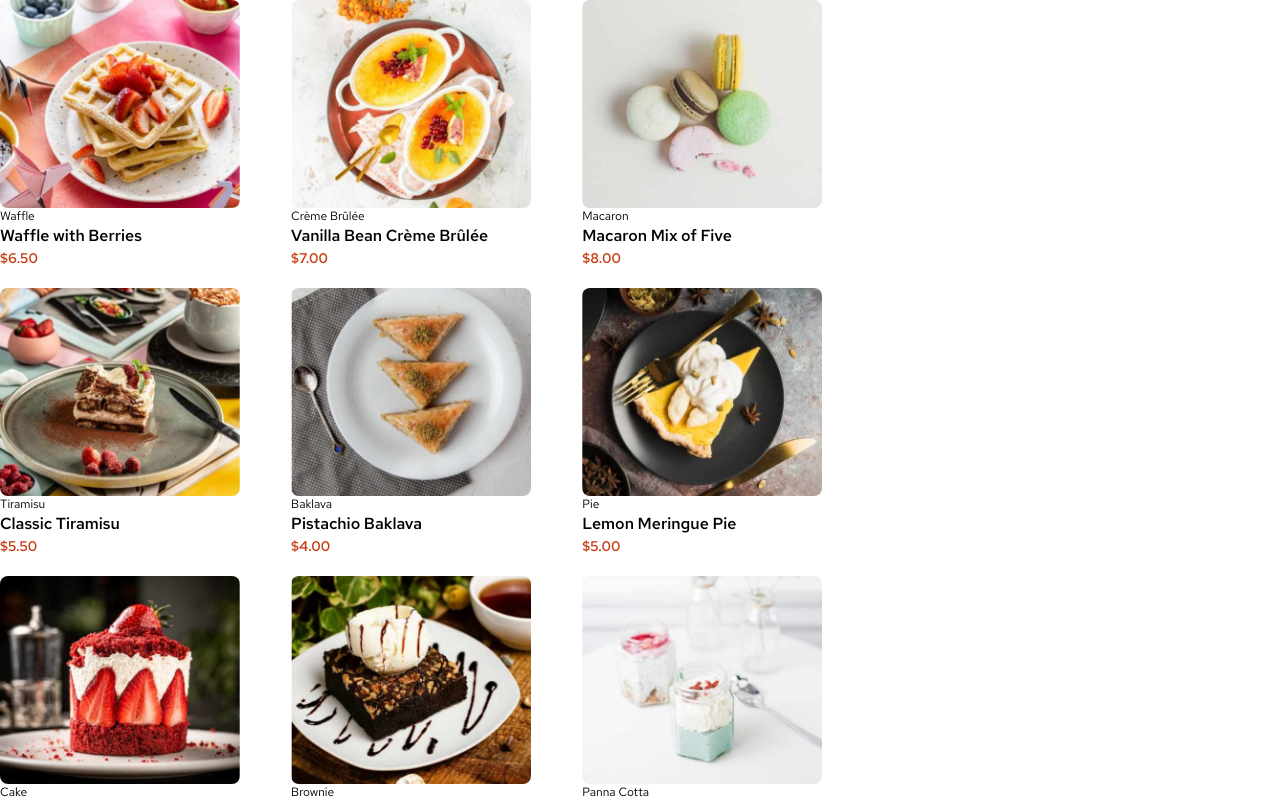
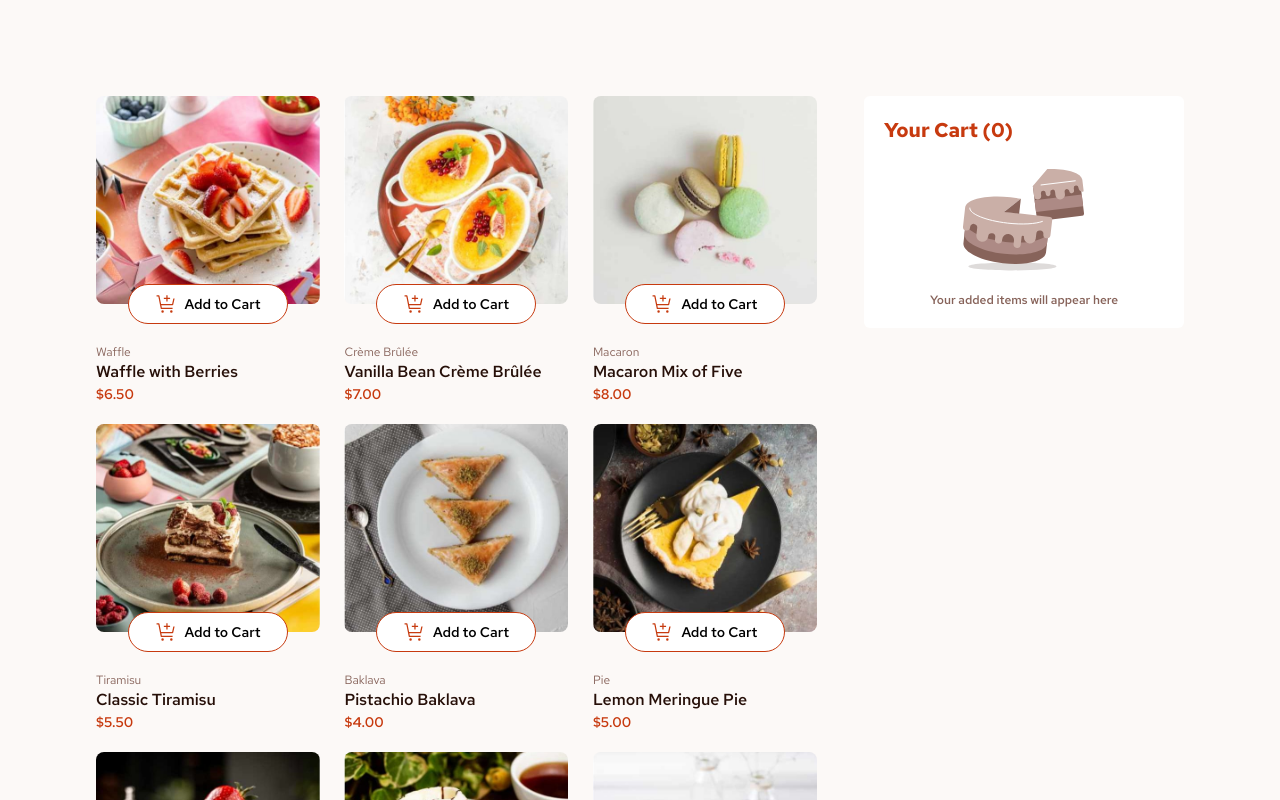
Before and after one commit to azalyarahmatika/product-list-with-cart, a React (Vite) app: page / in a window 1280 px wide. Shown: the top 800 px of the page. Built offline with nearby package versions, Linux system fonts and the light colour scheme.

Commit message:
adding cart

```diff
--- a/src/App.jsx
+++ b/src/App.jsx
@@ -5,6 +5,7 @@ import YourCart from "./components/YourCart";
 function App() {
   const [menus, setMenus] = useState([]);
   const [isLoading, setIsLoading] = useState(true);
+  const [cartItems, setCartItems] = useState([]);
 
   useEffect(() => {
     fetch('../src/assets/data.json')
@@ -19,16 +20,27 @@ function App() {
       });
   }, []);
 
-  // console.log(menus)
+  function handleInputCartItems(newItem) {
+    setCartItems(prevCartItems => [...prevCartItems, newItem]);
+  }
+
+  function onDeleteItem(itemName) {
+    setCartItems(prevCartItems => prevCartItems.filter(item => item.name !== itemName));
+  }
+
+  function handleDeleteCartItem() {
+
+  }
+
   return (
     <>
     {isLoading ? (
       <p>Loading...</p>
     ) : (
-      <>
-        <Cards menus={menus} />
-        <YourCart />
-      </>
+      <div className="flex bg-rose_50 p-24 justify-between">
+        <Cards menus={menus} handleInputCartItems={handleInputCartItems} handleDeleteCartItem={handleDeleteCartItem}/>
+        <YourCart cartItems={cartItems} onDeleteItem={onDeleteItem}/>
+      </div>
     )}
   </>
   )
--- a/src/components/AddToCard.jsx
+++ b/src/components/AddToCard.jsx
@@ -1,7 +1,64 @@
-function AddToCard() {
+import { useState } from 'react';
+import PropTypes from 'prop-types';
+import cart from '../../public/images/icon-add-to-cart.svg';
+import increment from '../../public/images/icon-increment-quantity.svg';
+import decrement from '../../public/images/icon-decrement-quantity.svg';
+import '../styles/index.css';
+
+function AddToCard({ menu, handleInputCartItems, handleDeleteCartItem }) {
+  const [isHovered, setIsHovered] = useState(false);
+  const [isIncrementHovered, setIsIncrementHovered] = useState(false);
+  const [isDecrementHovered, setIsDecrementHovered] = useState(false);
+  const [qty, setQty] = useState(0);
+
+  function handleIncrement() {
+    setQty(qty + 1);
+    handleInputCartItems(menu)
+  }
+
+  function handleDecrement() {
+    qty>0 ? setQty(qty-1): '';
+    handleDeleteCartItem(menu)
+  }
+
   return(
-    <div></div>
+    <div className='w-40 h-10 font-redhat bg-white border rounded-full overflow-hidden border-red absolute bottom-0 translate-y-1/2 left-1/2 -translate-x-1/2 items-center justify-center'
+    onMouseEnter={() => setIsHovered(true)}
+    onMouseLeave={() => setIsHovered(false)}>
+
+      {!isHovered && (
+        <div className='flex gap-2 w-full h-full justify-center items-center'>
+        <img src={cart} alt="Cart Icon" />
+        <p className='text-sm font-semibold'>Add to Cart</p>
+      </div>
+      )}
+
+      {isHovered && (
+        <div className='flex gap-5 w-full h-full justify-between items-center bg-red px-3'>
+          <div className='border border-white h-4 w-4 rounded-full flex justify-center items-center hover:bg-white cursor-pointer group'
+          onMouseEnter={() => setIsDecrementHovered(true)}
+          onMouseLeave={() => setIsDecrementHovered(false)}
+          onClick={()=> handleDecrement()}>
+            <img  className={`${isDecrementHovered ? 'custom-filter' : ''} `} src={decrement} alt="decrement" />
+          </div>
+          <p className='text-sm text-white'>{qty}</p>
+          <div className='border border-white h-4 w-4 rounded-full flex justify-center items-center hover:bg-white cursor-pointer group'
+          onMouseEnter={() => setIsIncrementHovered(true)}
+          onMouseLeave={() => setIsIncrementHovered(false)}
+          onClick={()=> handleIncrement()}>
+            <img className={`${isIncrementHovered ? 'custom-filter' : ''} `} src={increment} alt="Increment" />
+          </div>
+        </div>
+      )}
+
+    </div>
   )
 }
 
+AddToCard.propTypes = {
+  menu: PropTypes.object.isRequired,
+  handleInputCartItems: PropTypes.func,
+  handleDeleteCartItem: PropTypes.func
+}
+
 export default AddToCard;
--- a/src/components/Card.jsx
+++ b/src/components/Card.jsx
@@ -2,7 +2,7 @@ import PropTypes from 'prop-types';
 import { useState } from 'react';
 import AddToCard from "./AddToCard";
 
-function Card({ menu }) {
+function Card({ menu, handleInputCartItems, handleDeleteCartItem }) {
   const [isLoading, setIsLoading] = useState(true);
 
   const handleImageLoad = () => {
@@ -12,28 +12,28 @@ function Card({ menu }) {
   const imageUrl = (device) => `/images/${menu.images[device]}`;
 
   return (
-    <div className='container overflow-hidden w-60 font-redhat'>
+    <div className='container overflow-hidden w-56 font-redhat'>
       {isLoading && (
         <div className="loading-indicator">
           <p>Loading image...</p>
         </div>
       )}
 
-      <div className='h-52'>
+      <div className='h-52 relative'>
         <picture>
           <source srcSet={imageUrl('desktop')} media="(min-width: 1024px)" onLoad={handleImageLoad} />
           <source srcSet={imageUrl('tablet')} media="(min-width: 768px)" onLoad={handleImageLoad} />
           <source srcSet={imageUrl('mobile')} media="(max-width: 767px)" onLoad={handleImageLoad} />
           <img  className='w-full h-full object-cover rounded-lg' src={imageUrl('thumbnail')} alt={menu.name} onLoad={handleImageLoad} />
         </picture>
+        <AddToCard menu={menu} handleInputCartItems={handleInputCartItems} handleDeleteCartItem={handleDeleteCartItem} />
       </div>
 
       {!isLoading && (
-        <div>
-          <p className='text-xs'>{menu.category}</p>
-          <p className="text-base font-semibold">{menu.name}</p>
+        <div className='mt-10'>
+          <p className='text-xs text-rose_500'>{menu.category}</p>
+          <p className="text-base text-rose_900 font-semibold">{menu.name}</p>
           <p className='text-sm font-semibold text-red'>${menu.price.toFixed(2)}</p>
-          <AddToCard />
         </div>
       )}
     </div>
@@ -42,6 +42,8 @@ function Card({ menu }) {
 
 Card.propTypes = {
   menu: PropTypes.object.isRequired,
+  handleInputCartItems: PropTypes.func,
+  handleDeleteCartItem: PropTypes.func
 }
 
 export default Card;
--- a/src/components/Cards.jsx
+++ b/src/components/Cards.jsx
@@ -1,11 +1,11 @@
 import PropTypes from 'prop-types';
 import Card from "./Card";
 
-function Cards({ menus }) {
+function Cards({ menus, handleInputCartItems, handleDeleteCartItem }) {
   return (
     <div className='grid grid-cols-3 w-2/3 gap-5'>
       {menus.map((menu, index) => (
-        <Card key={index} menu={menu} />
+        <Card key={index} menu={menu} handleInputCartItems={handleInputCartItems} handleDeleteCartItem={handleDeleteCartItem} />
       ))}
     </div>
   );
@@ -13,6 +13,8 @@ function Cards({ menus }) {
 
 Cards.propTypes = {
   menus: PropTypes.array,
+  handleInputCartItems: PropTypes.func,
+  handleDeleteCartItem: PropTypes.func
 }
 
 export default Cards;
--- a/src/components/YourCart.jsx
+++ b/src/components/YourCart.jsx
@@ -1,7 +1,70 @@
-function YourCart() {
+import PropTypes from 'prop-types';
+import Close from '../../public/images/icon-remove-item.svg';
+import CarbonNetral from '../../public/images/icon-carbon-neutral.svg';
+import EmptyCart from '../../public/images/illustration-empty-cart.svg';
+
+function YourCart({ cartItems, onDeleteItem }) {
+  console.log(onDeleteItem)
+  const uniqueCartItems = cartItems.reduce((acc, item) => {
+    const foundItem = acc.find(cartItem => cartItem.name === item.name);
+    if (foundItem) {
+      foundItem.quantity += 1;
+    } else {
+      acc.push({ ...item, quantity: 1 });
+    }
+    return acc;
+  }, []);
+
+  const itemCount = cartItems.length > 0 ? cartItems.length : 0;
+  const orderTotal = uniqueCartItems.reduce((total, item) => total + (item.quantity * item.price), 0);
+
   return(
-    <div></div>
+    <div className='w-80 font-redhat bg-white p-5 rounded-md h-fit'>
+      <h2 className='text-red text-xl font-bold'>{`Your Cart (${itemCount})`}</h2>
+      { !itemCount ? (
+        <div className="flex flex-col items-center">
+          <img className='mt-3' src={EmptyCart} alt="Empty Cart" />
+          <p className='mt-2 text-xs text-rose_500 font-semibold'>Your added items will appear here</p>
+        </div>
+      ) : (
+      <div className=''>
+        {uniqueCartItems.map((item, index)=>(
+          <div key={index} className='flex justify-between items-center py-3 border-b'>
+            <div>
+              <p className='font-semibold text-sm mb-1'>{item.name}</p>
+              <div className='flex text-xs'>
+                <p className='w-8 text-red font-bold'>{item.quantity}x</p>
+                <p className='w-12'>@ ${item.price}</p>
+                <p className='text-rose-700 font-semibold'>${(item.quantity * item.price).toFixed(2)}</p>
+              </div>
+            </div>
+            <div className='border w-fit p-[2px] rounded-full'>
+              <img src={Close} alt="Remove Item" className='cursor-pointer' onClick={() => onDeleteItem(item.name)} />
+            </div>
+          </div>
+        ))}
+
+        <div className='flex justify-between my-5'>
+          <p className='text-sm'>Order Total: </p>
+          <p className='font-bold text-lg'>${orderTotal.toFixed(2)}</p>
+        </div>
+
+        <div className='flex items-center justify-center bg-rose_50 p-2 rounded-md text-xs'>
+          <img src={CarbonNetral} alt="Carbon Neutral Icon" />
+          <p>This is a <span className='font-semibold'>carbon-neutral</span> delivery</p>
+        </div>
+
+        <button className='bg-red rounded-full p-2 text-white mt-5 w-full'>Confirm Order</button>
+      </div>
+
+      )}
+    </div>
   )
 }
 
+YourCart.propTypes = {
+  cartItems: PropTypes.array,
+  onDeleteItem: PropTypes.func,
+}
+
 export default YourCart;
--- a/src/styles/index.css
+++ b/src/styles/index.css
@@ -22,3 +22,11 @@
   font-style: normal;
   src: url('../assets/fonts/static/RedHatText-Bold.ttf') format('truetype');
 }
+
+.custom-filter {
+  filter: brightness(0) saturate(100%) invert(30%) sepia(31%) saturate(4011%) hue-rotate(352deg) brightness(88%) contrast(99%);
+}
+
+.white-svg {
+  filter: brightness(0) saturate(100%) invert(100%) sepia(1%) saturate(5%) hue-rotate(228deg) brightness(103%) contrast(103%);
+}
```
